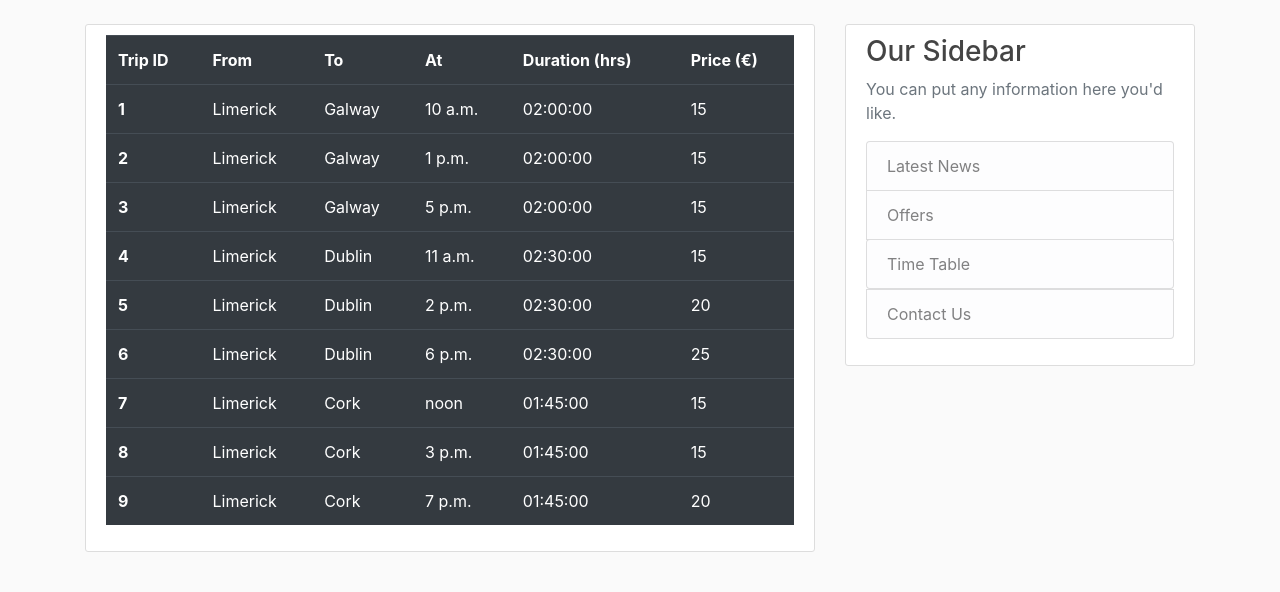
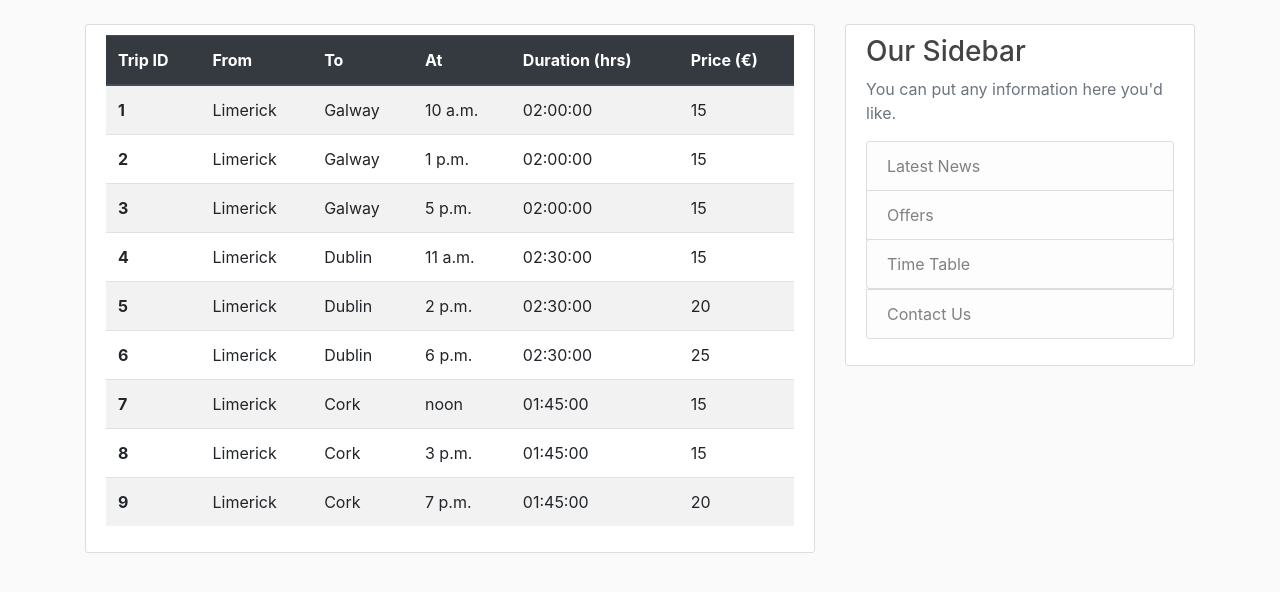
Before and after one commit to ArchitKhanna/CityHopper, a Django app: page /timetable/ in a window 1280 px wide. Shown: the part 56-648 px from the top of the page. Run offline with Django 3.2, Linux system fonts and the light colour scheme; data comes from the database, SQL or seed files in the repository; both versions use the stored data as it was after the commit; some libraries are stand-ins or nearby versions.

Commit message:
UI Fixes
- Made Changes to timetable.html;

```diff
--- a/CityHopper/UsersApp/templates/users/timetable.html
+++ b/CityHopper/UsersApp/templates/users/timetable.html
@@ -1,7 +1,8 @@
 {% extends "cityhopper/base.html" %}
 {% block content %}
 <div class="content-section">
-    <table class="table table-dark">
+    <table class="table table-striped">
+      <thead class='thead-dark'>
         <tr>
           <th scope="col">Trip ID</th>
           <th scope="col">From</th>
@@ -10,6 +11,7 @@
           <th scope="col">Duration (hrs)</th>
           <th scope="col">Price (&#8364;)</th>
         </tr>
+      </thead>
     {% for trip in trips %}
       <tr>
         <th>{{ trip.id }}</th>
```
Also changed, not shown: CityHopper/db.sqlite3. Lines whose indentation alone changed are shown as unchanged.
